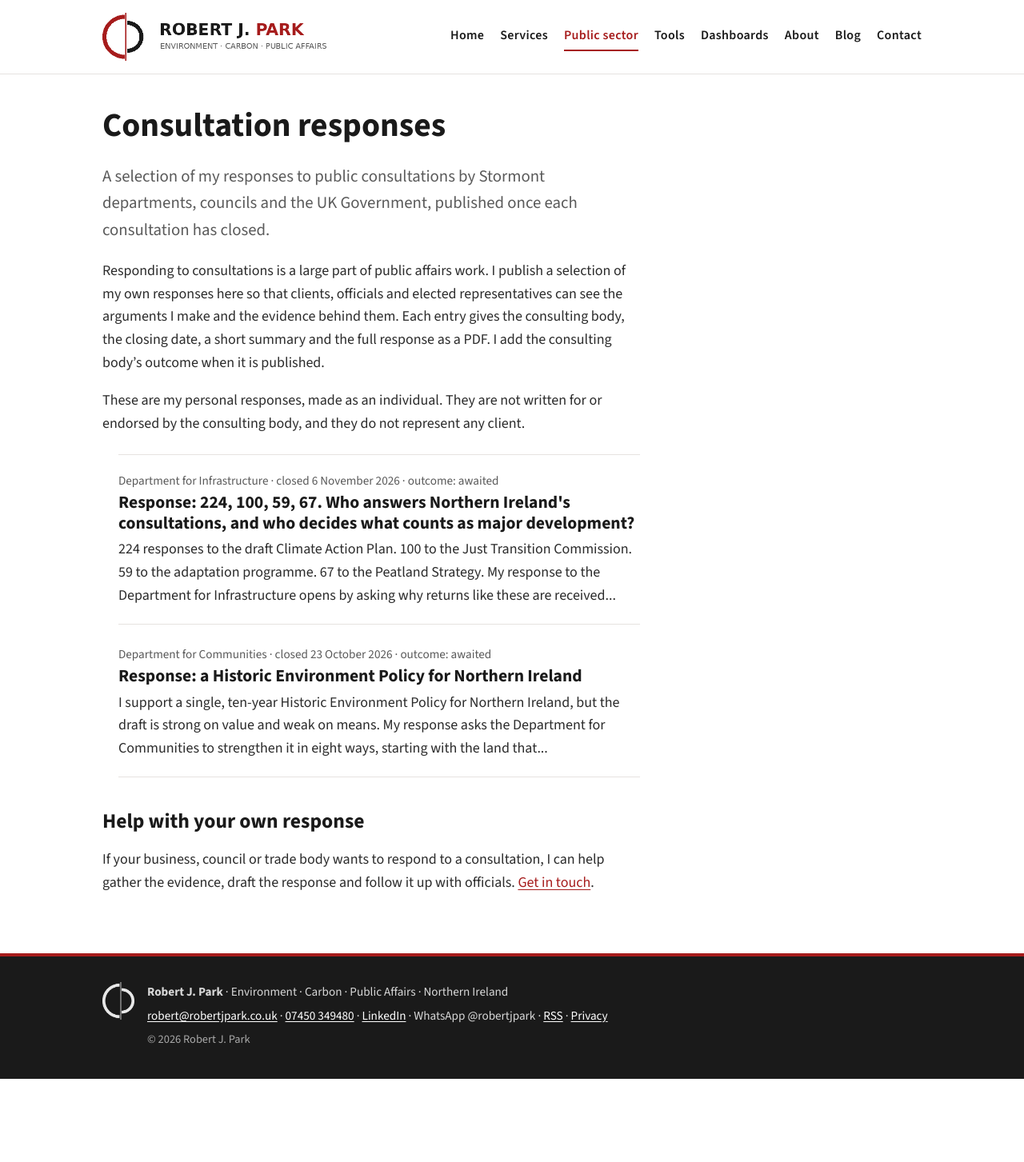
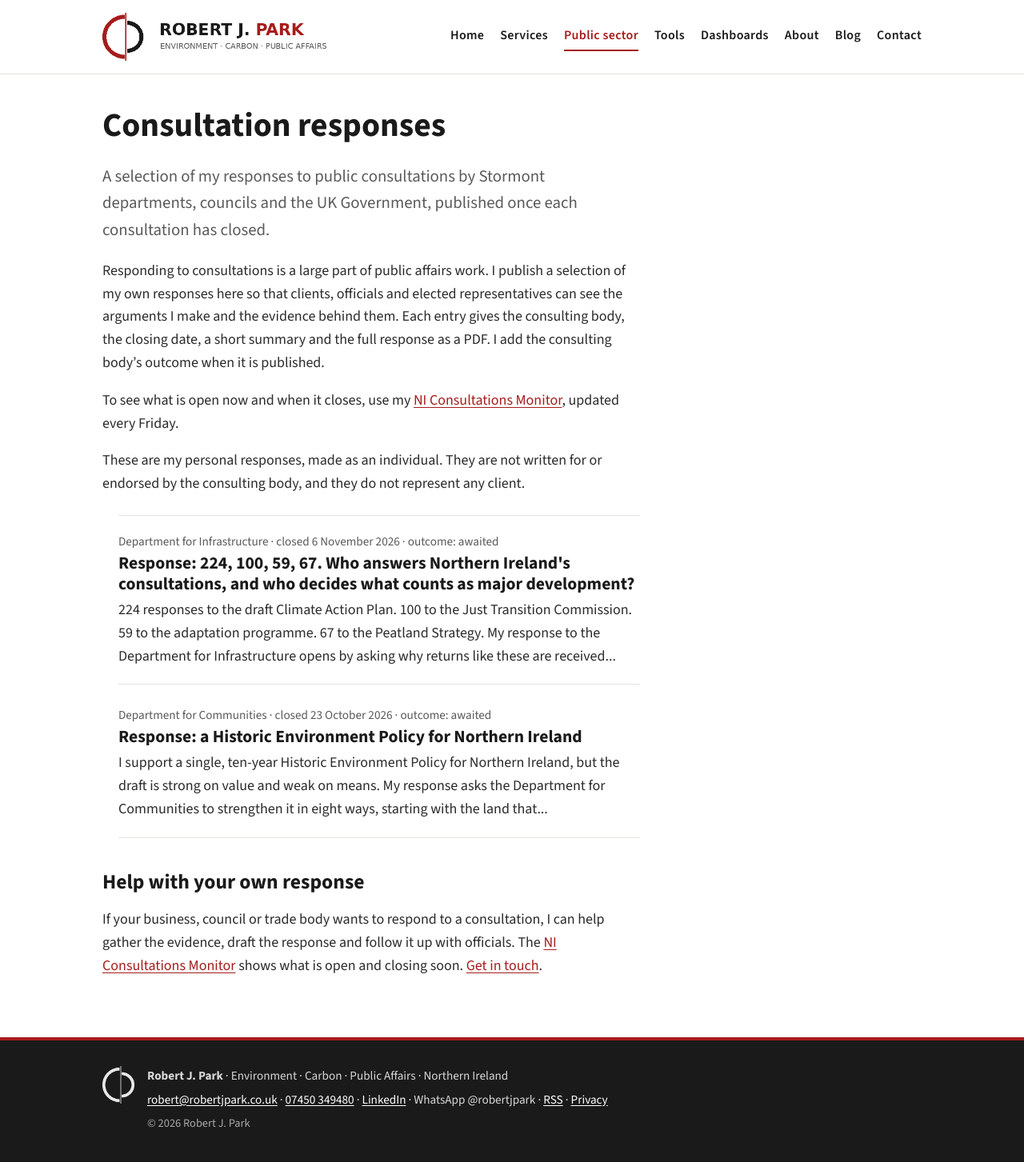
Before and after one commit to robertjparkuk/RobertJParkuk.github.io, a Jekyll site: the page built from public-sector/consultation-responses.md, in a window 1280 px wide. Shown: the whole page at 80% size. Built offline with Jekyll 4.4.1, drawn with Linux system fonts in a browser that asks for light colours; before the commit the page ends 1349 px from its top, so only the background shows below that.

Commit message:
v0.24.3: link the Consultations Monitor from Public sector, Consultation responses and the voice-heard piece
Co-Authored-By: Claude Opus 5.5 <noreply@anthropic.com>
Claude-Session: https://claude.ai/code/session_01TUNMnGoX5yAzz2QcrxSdn9

```diff
--- a/public-sector/consultation-responses.md
+++ b/public-sector/consultation-responses.md
@@ -6,6 +6,8 @@ lead: A selection of my responses to public consultations by Stormont department
 ---
 
 Responding to consultations is a large part of public affairs work. I publish a selection of my own responses here so that clients, officials and elected representatives can see the arguments I make and the evidence behind them. Each entry gives the consulting body, the closing date, a short summary and the full response as a PDF. I add the consulting body's outcome when it is published.
+
+To see what is open now and when it closes, use my [NI Consultations Monitor]({{ '/tools/dashboards/ni-consultations-monitor.html' | relative_url }}), updated every Friday.
 
 These are my personal responses, made as an individual. They are not written for or endorsed by the consulting body, and they do not represent any client.
 
@@ -26,4 +28,4 @@ These are my personal responses, made as an individual. They are not written for
 
 ## Help with your own response
 
-If your business, council or trade body wants to respond to a consultation, I can help gather the evidence, draft the response and follow it up with officials. [Get in touch]({{ '/contact/' | relative_url }}).
+If your business, council or trade body wants to respond to a consultation, I can help gather the evidence, draft the response and follow it up with officials. The [NI Consultations Monitor]({{ '/tools/dashboards/ni-consultations-monitor.html' | relative_url }}) shows what is open and closing soon. [Get in touch]({{ '/contact/' | relative_url }}).
```
Also changed, not shown: WEBSITE-UPDATES.md (+6 -0 lines), _posts/2026-11-05-when-did-your-voice-on-a-consultation-last-get-heard.md (+1 -1 lines), public-sector.md (+4 -0 lines).
